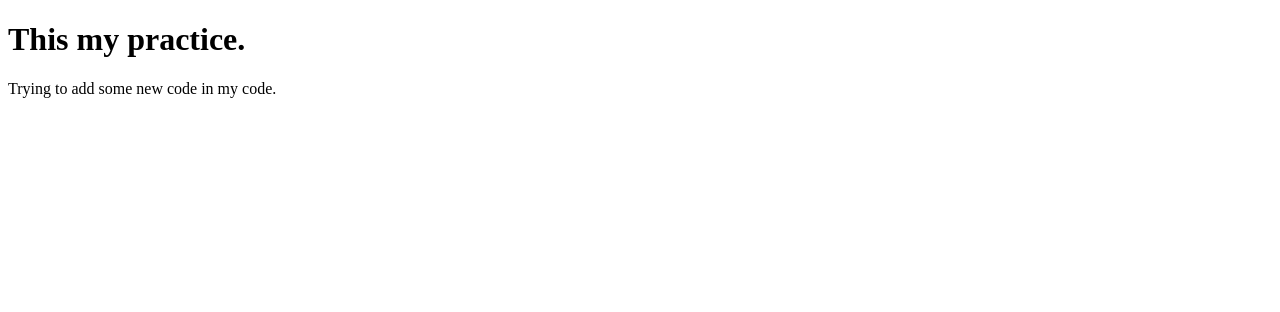
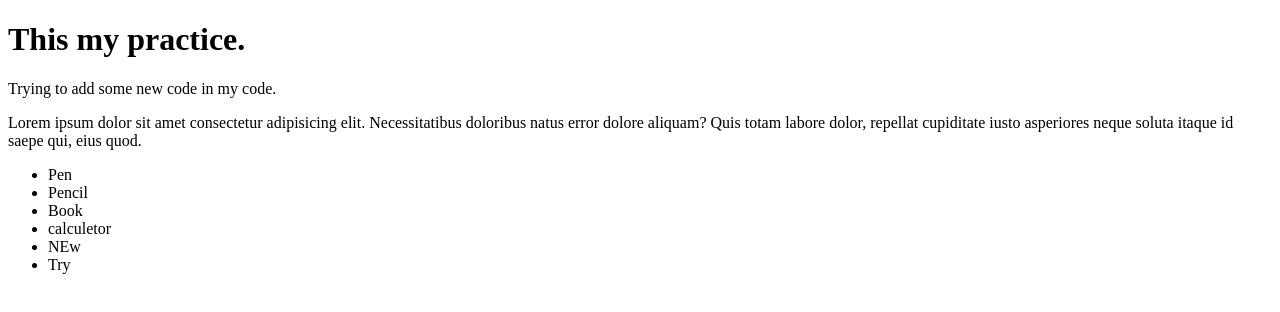
Before and after one commit to Md-Masum-Billah-official/First-Website, a plain HTML site: page index.html in a window 1280 px wide. Drawn offline with Linux system fonts and the light colour scheme.

Commit message:
added new paragraph

```diff
--- a/index.html
+++ b/index.html
@@ -8,5 +8,14 @@
 <body>
     <h1>This my practice.</h1>
     <p>Trying to add some new code in my code.</p>
+    <p>Lorem ipsum dolor sit amet consectetur adipisicing elit. Necessitatibus doloribus natus error dolore aliquam? Quis totam labore dolor, repellat cupiditate iusto asperiores neque soluta itaque id saepe qui, eius quod.</p>
+    <Ul>
+        <li>Pen</li>
+        <li>Pencil</li>
+        <li>Book</li>
+        <li>calculetor</li>
+        <li>NEw </li>
+        <li>Try</li>
+    </Ul>
 </body>
 </html>
```
